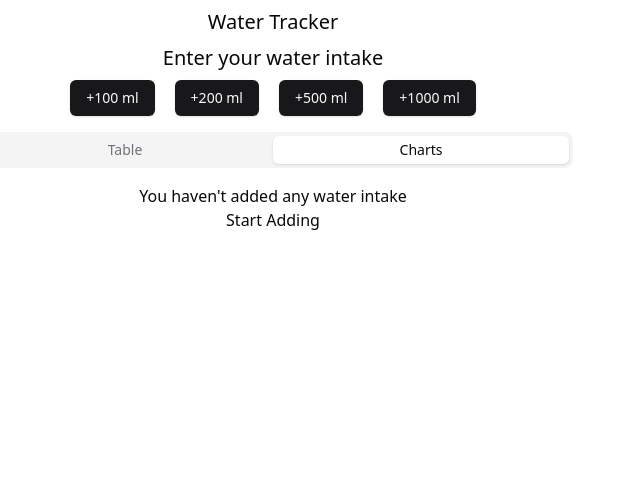
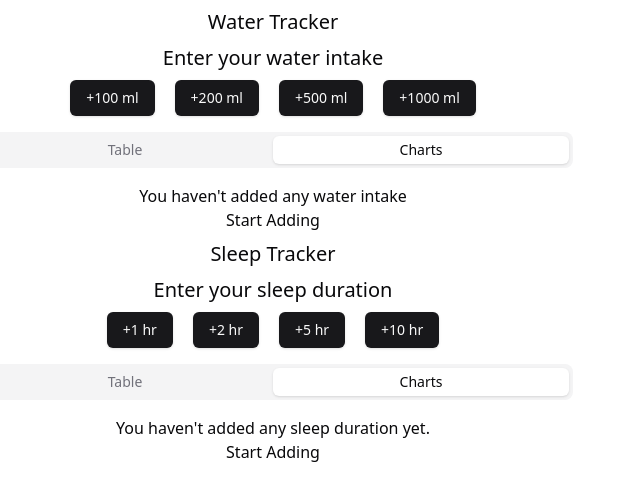
Before and after one commit to Dante-Nephilim/fit-set-go, a Next.js app: page / in a window 1280 px wide. Shown: the top 500 px of the page, without its empty margins (367-1007 px from the left). Built offline with nearby package versions, Linux system fonts and the light colour scheme.

Commit message:
add sleep tracker component with reusable chart and table

```diff
--- a/app/page.tsx
+++ b/app/page.tsx
@@ -1,5 +1,6 @@
 "use client";
 
+import SleepTracker from "@/components/Sleep-Tracker/Sleep-Tracker";
 // import BMITracker from "@/components/BMI-Tracker";
 // import FoodIntakeTracker from "@/components/Food-Intake-Tracker";
 // import SleepTracker from "@/components/Sleep-Tracker";
@@ -15,9 +16,9 @@ export default function Home() {
       <div> */}
       <WaterTracker />
       {/* </div>
-      <div>
-        <SleepTracker />
-      </div>
+      <div> */}
+      <SleepTracker />
+      {/* </div>
       <div>
         <FoodIntakeTracker />
       </div>
--- a/components/Sleep-Tracker.tsx
+++ /dev/null
@@ -1,25 +0,0 @@
-import { useState } from "react";
-
-function SleepTracker() {
-  const [sleepDuration, setSleepDuration] = useState<number>(0);
-
-  const saveSleepDuration = () => {
-    console.log(sleepDuration);
-  };
-  return (
-    <div>
-      <h1>Sleep Tracker</h1>
-      <h2>Enter your sleep duration</h2>
-      <input
-        type="number"
-        placeholder="Sleep duration"
-        title="sleep duration"
-        value={sleepDuration}
-        onChange={(e) => setSleepDuration(Number(e.target.value))}
-      />
-      <button onClick={saveSleepDuration}>Save your sleep duration</button>
-    </div>
-  );
-}
-
-export default SleepTracker;
--- /dev/null
+++ b/components/Sleep-Tracker/Sleep-Tracker-Chart.tsx
@@ -0,0 +1,35 @@
+import { ChartConfig, ChartContainer, ChartTooltip, ChartTooltipContent } from "../ui/chart";
+import { Bar, BarChart, CartesianGrid, XAxis } from "recharts";
+import { SleepDurationHistory } from "./Sleep-Tracker";
+
+type Props = {
+  data: SleepDurationHistory[];
+};
+const chartConfig = {
+  quantity: {
+    label: "Duration",
+    color: "hsl(var(--chart-1))",
+  },
+} satisfies ChartConfig;
+
+function SleepTrackerChart(props: Props) {
+  const { data } = props;
+  return (
+    <ChartContainer config={chartConfig}>
+      <BarChart accessibilityLayer data={data}>
+        <CartesianGrid vertical={false} />
+        <XAxis
+          dataKey="date"
+          tickLine={false}
+          tickMargin={10}
+          axisLine={false}
+          tickFormatter={(value) => `${(value as Date).toLocaleDateString()} ${(value as Date).toLocaleTimeString()}`}
+        />
+        <ChartTooltip cursor={false} content={<ChartTooltipContent hideLabel />} />
+        <Bar dataKey="duration" fill="var(--color-desktop)" radius={8} />
+      </BarChart>
+    </ChartContainer>
+  );
+}
+
+export default SleepTrackerChart;
--- /dev/null
+++ b/components/Sleep-Tracker/Sleep-Tracker-Table.tsx
@@ -0,0 +1,35 @@
+import { SleepDurationHistory } from "./Sleep-Tracker";
+import { Table, TableBody, TableCaption, TableCell, TableHead, TableHeader, TableRow } from "../ui/table";
+
+type Props = {
+  data: SleepDurationHistory[];
+  total: number;
+};
+function SleepTrackerTable(props: Props) {
+  const { data, total } = props;
+  return (
+    <Table>
+      <TableCaption>Sleep Duration History Total : {total} Hrs</TableCaption>
+      <TableHeader>
+        <TableRow>
+          <TableHead>Id</TableHead>
+          <TableHead>duration (hrs)</TableHead>
+          <TableHead>Date</TableHead>
+        </TableRow>
+      </TableHeader>
+      <TableBody>
+        {data.map((h) => {
+          return (
+            <TableRow key={h.id}>
+              <TableCell>{h.id}</TableCell>
+              <TableCell>{h.duration}</TableCell>
+              <TableCell>{`${h.date.toLocaleDateString()} ${h.date.toLocaleTimeString()}`}</TableCell>
+            </TableRow>
+          );
+        })}
+      </TableBody>
+    </Table>
+  );
+}
+
+export default SleepTrackerTable;
--- /dev/null
+++ b/components/Sleep-Tracker/Sleep-Tracker.tsx
@@ -0,0 +1,66 @@
+import { useMemo, useState } from "react";
+import { Button } from "../ui/button";
+import { Tabs, TabsContent, TabsList, TabsTrigger } from "../ui/tabs";
+import SleepTrackerTable from "./Sleep-Tracker-Table";
+import SleepTrackerChart from "./Sleep-Tracker-Chart";
+
+export type SleepDurationHistory = {
+  duration: number;
+  date: Date;
+  id: string;
+};
+
+function EmptyState() {
+  return (
+    <div className="text-center mt-4">
+      <h2>You haven&apos;t added any sleep duration yet.</h2>
+      <h3>Start Adding</h3>
+    </div>
+  );
+}
+function SleepTracker() {
+  const [history, setHistory] = useState<SleepDurationHistory[]>([]);
+
+  const total = useMemo(() => {
+    return history.reduce((acc, current) => {
+      return acc + current.duration;
+    }, 0);
+  }, [history]);
+
+  function addSleepIntake(duration: number) {
+    setHistory((hist) => [...hist, { duration: duration, date: new Date(), id: crypto.randomUUID() }]);
+  }
+
+  return (
+    <div>
+      <h1 className="text-center text-xl m-2">Sleep Tracker</h1>
+      <h2 className="text-center text-xl m-2">Enter your sleep duration</h2>
+      <div className="flex justify-center gap-5">
+        <Button onClick={() => addSleepIntake(1)}>+1 hr</Button>
+        <Button onClick={() => addSleepIntake(2)}>+2 hr</Button>
+        <Button onClick={() => addSleepIntake(5)}>+5 hr</Button>
+        <Button onClick={() => addSleepIntake(10)}>+10 hr</Button>
+      </div>
+      <div className="flex justify-center mt-4">
+        <Tabs defaultValue="chart" className="w-[600px]">
+          <TabsList className="grid w-full grid-cols-2">
+            <TabsTrigger value="table">Table</TabsTrigger>
+            <TabsTrigger value="chart">Charts</TabsTrigger>
+          </TabsList>
+
+          <TabsContent value="table">
+            {history.length !== 0 && <SleepTrackerTable data={history} total={total} />}
+            {history.length === 0 && <EmptyState />}
+          </TabsContent>
+
+          <TabsContent value="chart">
+            {history.length !== 0 && <SleepTrackerChart data={history} />}
+            {history.length === 0 && <EmptyState />}
+          </TabsContent>
+        </Tabs>
+      </div>
+    </div>
+  );
+}
+
+export default SleepTracker;
```
